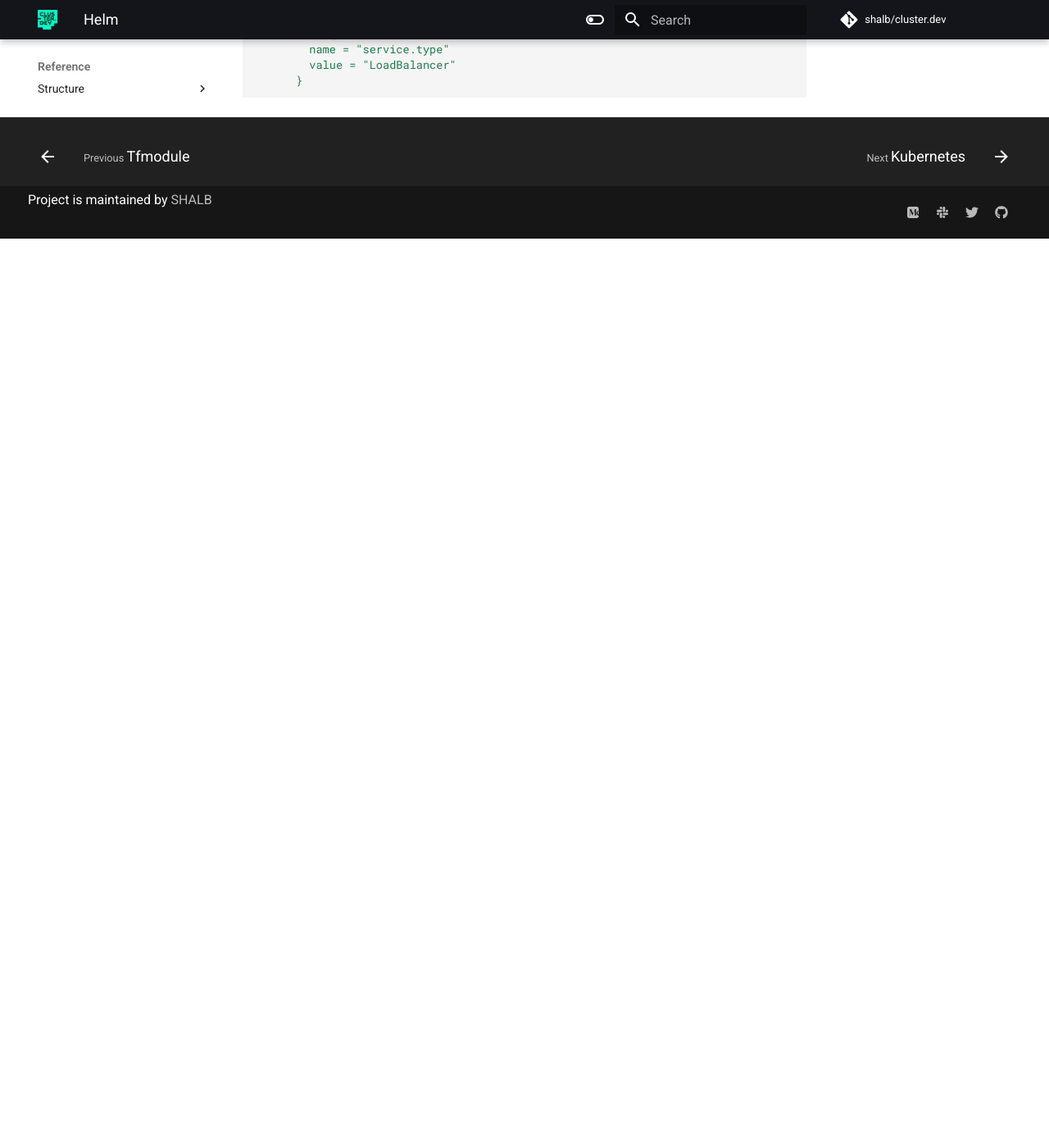
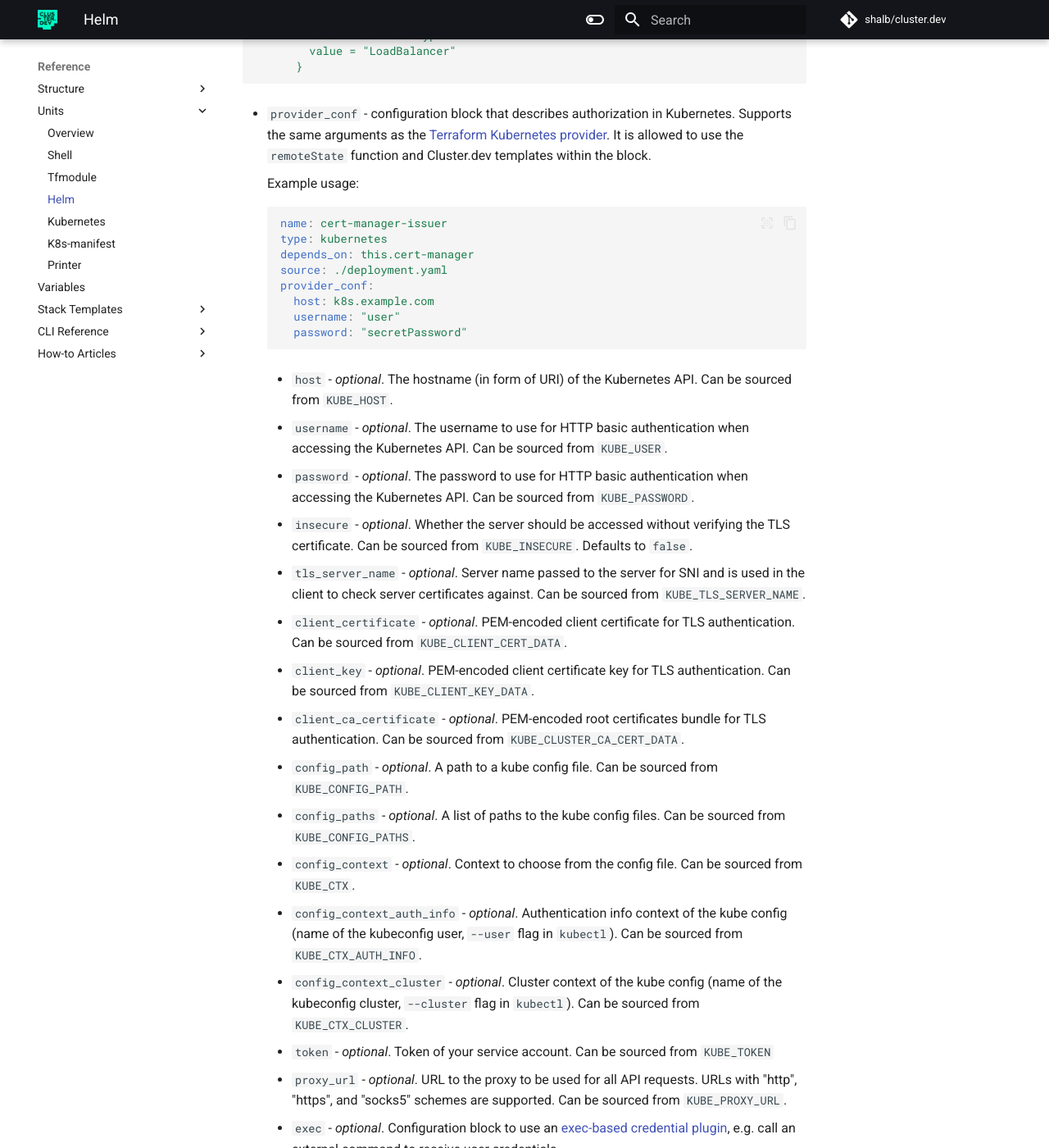
Before and after one commit to shalb/cluster.dev, an MkDocs documentation site: the page built from docs/units-helm.md, in a window 1280 px wide and 1400 px high, scrolled down 1693 px. Shown: the whole window at 82% size. Built offline with MkDocs 1.6.1 and Material for MkDocs 9.7.7, drawn with Linux system fonts in a browser that asks for light colours; comment, search, counter and statistics services are not loaded; before the commit the page ends 1984 px from its top, so only the background shows below that; some of the changed text lies outside the part shown.

Commit message:
add description of .cdevignore, provider_config

````diff
--- a/docs/units-helm.md
+++ b/docs/units-helm.md
@@ -54,21 +54,80 @@ In addition to common options the following are available:
 
 * `inputs` - *map of any*, *optional*. A map that represents [Terraform helm_release sets](https://registry.terraform.io/providers/hashicorp/helm/latest/docs/resources/release#set). This block allows to use functions `remoteState` and `insertYAML`. For example:
 
-```yaml
-  inputs:
-    global.image.tag: v1.8.3
-    service.type: LoadBalancer
+  ```yaml
+    inputs:
+      global.image.tag: v1.8.3
+      service.type: LoadBalancer
   ```
 
-Corresponds to:
+  Corresponds to:
 
-```yaml
-      set {
-        name = "global.image.tag"
-        value = "v1.8.3"
-      }
-      set  {
-        name = "service.type"
-        value = "LoadBalancer"
-      }
-```
+  ```yaml
+        set {
+          name = "global.image.tag"
+          value = "v1.8.3"
+        }
+        set  {
+          name = "service.type"
+          value = "LoadBalancer"
+        }
+  ```
+
+* `provider_conf` - configuration block that describes authorization in Kubernetes. Supports the same arguments as the [Terraform Kubernetes provider](https://registry.terraform.io/providers/hashicorp/kubernetes/latest/docs#argument-reference). It is allowed to use the `remoteState` function and Cluster.dev templates within the block.
+
+    Example usage:
+
+    ```yaml
+    name: cert-manager-issuer
+    type: kubernetes
+    depends_on: this.cert-manager
+    source: ./deployment.yaml
+    provider_conf:
+      host: k8s.example.com
+      username: "user"
+      password: "secretPassword"
+    ```
+
+    * `host` - *optional*. The hostname (in form of URI) of the Kubernetes API. Can be sourced from `KUBE_HOST`.
+
+    * `username` - *optional*. The username to use for HTTP basic authentication when accessing the Kubernetes API. Can be sourced from `KUBE_USER`.
+
+    * `password` - *optional*. The password to use for HTTP basic authentication when accessing the Kubernetes API. Can be sourced from `KUBE_PASSWORD`.
+
+    * `insecure` - *optional*. Whether the server should be accessed without verifying the TLS certificate. Can be sourced from `KUBE_INSECURE`. Defaults to `false`.
+
+    * `tls_server_name` - *optional*. Server name passed to the server for SNI and is used in the client to check server certificates against. Can be sourced from `KUBE_TLS_SERVER_NAME`.
+
+    * `client_certificate` - *optional*. PEM-encoded client certificate for TLS authentication. Can be sourced from `KUBE_CLIENT_CERT_DATA`.
+
+    * `client_key` - *optional*. PEM-encoded client certificate key for TLS authentication. Can be sourced from `KUBE_CLIENT_KEY_DATA`.
+
+    * `client_ca_certificate` - *optional*. PEM-encoded root certificates bundle for TLS authentication. Can be sourced from `KUBE_CLUSTER_CA_CERT_DATA`.
+
+    * `config_path` - *optional*. A path to a kube config file. Can be sourced from `KUBE_CONFIG_PATH`.
+
+    * `config_paths` - *optional*. A list of paths to the kube config files. Can be sourced from `KUBE_CONFIG_PATHS`.
+
+    * `config_context` - *optional*. Context to choose from the config file. Can be sourced from `KUBE_CTX`.
+
+    * `config_context_auth_info` - *optional*. Authentication info context of the kube config (name of the kubeconfig user, `--user` flag in `kubectl`). Can be sourced from `KUBE_CTX_AUTH_INFO`.
+
+    * `config_context_cluster` - *optional*. Cluster context of the kube config (name of the kubeconfig cluster, `--cluster` flag in `kubectl`). Can be sourced from `KUBE_CTX_CLUSTER`.
+
+    * `token` - *optional*. Token of your service account. Can be sourced from `KUBE_TOKEN`
+
+    * `proxy_url` - *optional*. URL to the proxy to be used for all API requests. URLs with "http", "https", and "socks5" schemes are supported. Can be sourced from `KUBE_PROXY_URL`.
+
+    * `exec` - *optional*. Configuration block to use an [exec-based credential plugin](https://kubernetes.io/docs/reference/access-authn-authz/authentication/#client-go-credential-plugins), e.g. call an external command to receive user credentials.
+
+        * `api_version` - *required*. API version to use when decoding the ExecCredentials resource, e.g. `client.authentication.k8s.io/v1beta1`.
+
+        * `command` - *required*. Command to execute.
+
+        * `args` - *optional*. List of arguments to pass when executing the plugin.
+
+        * `env` - *optional*. Map of environment variables to set when executing the plugin.
+
+    * `ignore_annotations` - *optional*.  List of Kubernetes metadata annotations to ignore across all resources handled by this provider for situations where external systems are managing certain resource annotations. This option does not affect annotations within a template block. Each item is a regular expression.
+
+    * `ignore_labels` - *optional*. List of Kubernetes metadata labels to ignore across all resources handled by this provider for situations where external systems are managing certain resource labels. This option does not affect annotations within a template block. Each item is a regular expression.
````
Also changed, not shown: docs/stack-templates-overview.md (+10 -0 lines), docs/units-kubernetes.md (+2 -2 lines).
